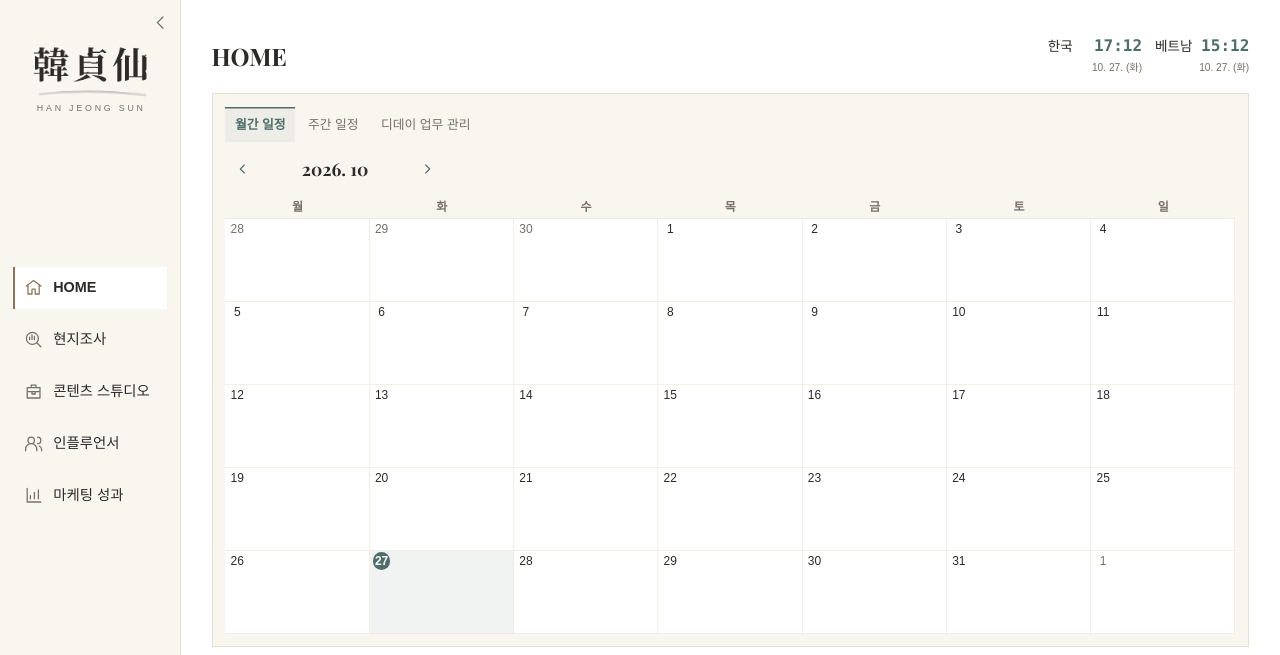
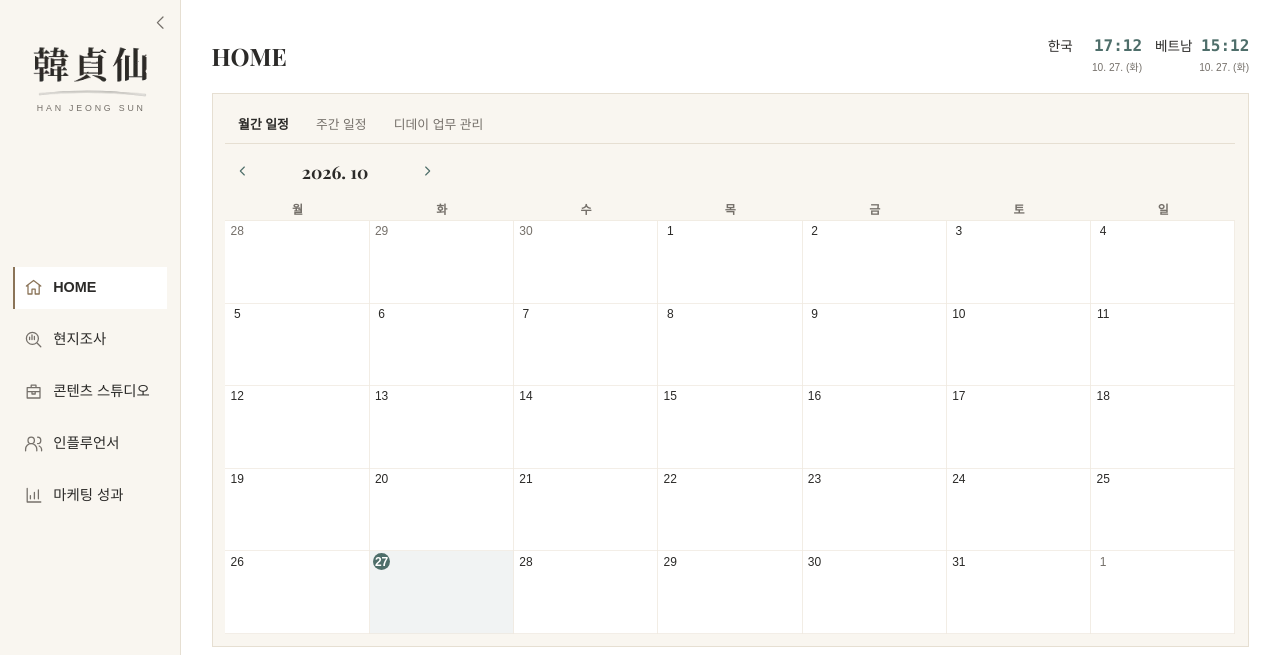
Before and after one commit to ihappy7725/hanjungsun-marketing-project-2nd, a Flask app: page /home/ in a window 1280 px wide. Shown: the top 655 px of the page. Run offline with Flask 3, Linux system fonts and the light colour scheme; data that the repository does not hold is empty; some web fonts are replaced.

Commit message:
style: 통화 표기 VND로 통일, 공통 상단 탭(.ui-tabs) 추가 및 HOME·현지조사 하위 탭에 적용
PM 위임에 따른 공통 UI 수정 2단계
- VND 통일: 현지조사 가격 표시 · 사례 문구 · AI 인사이트 문구의 ₫/동 → VND,
  조사 CSV 문장 속 ₫는 읽을 때 VND로 변환(원본 파일 유지), KPI ROAS 통화 버튼 '동' → 'VND'
- 공통 상단 탭 base.css .ui-tabs 추가(콘텐츠 스튜디오 · 인플루언서와 같은 글자 + 금색 밑줄)
- HOME 월간/주간/디데이 탭(카드 모양)과 현지조사 경쟁제품 하위 탭(폴더 모양)을 공통 탭으로 변경
  (각 탭 CSS는 탭 모양 규칙을 지우고 배치 · 크기만 유지)

```diff
--- a/home/static/css/home_main.css
+++ b/home/static/css/home_main.css
@@ -306,10 +306,9 @@
 }
 .home-page .home-event.is-provisional { background: transparent; color: var(--muted); border: 1px dashed var(--line-strong); border-left: 3px dashed var(--gold); }
 .home-page .home-period-bar.is-provisional { background: transparent; color: var(--muted); border: 1px dashed var(--line-strong); border-left: 3px dashed var(--gold); }
-.home-page .home-mainpanel > .home-paneltabs { flex: 0 0 auto; flex-direction: row; align-items: stretch; gap: var(--space-2); margin-bottom: var(--space-6); border-bottom: 1px solid var(--line-strong); }
-.home-page .home-paneltab { display: inline-flex; align-items: center; justify-content: center; gap: var(--space-4); min-width: 148px; min-height: var(--control-height); margin-bottom: -1px; padding: var(--space-4) var(--space-7); border: 1px solid var(--line); border-bottom-color: var(--line-strong); background: var(--paper); color: var(--muted); font-family: var(--font-body); font-size: var(--home-body-size); font-weight: 500; cursor: pointer; }
-.home-page .home-paneltab:hover { color: var(--ink); border-color: var(--line-strong); }
-.home-page .home-paneltab[aria-selected="true"] { background: var(--white); color: var(--ink); border-color: var(--line-strong); border-bottom-color: var(--white); box-shadow: inset 0 3px 0 var(--teal); font-weight: 600; }
+/* 상단 탭 모양은 공통 탭(base.css .ui-tabs: 글자 + 금색 밑줄). 여기서는 배치만 정합니다. */
+.home-page .home-mainpanel > .home-paneltabs { flex: 0 0 auto; flex-direction: row; margin-bottom: var(--space-6); }
+.home-page .home-paneltab { display: inline-flex; align-items: center; justify-content: center; gap: var(--space-4); font-size: var(--home-body-size); }
 .home-page .home-paneltab:focus-visible { outline: 2px solid var(--accent); outline-offset: -5px; }
 .home-page .home-tab-index { font-family: var(--font-mono); font-size: var(--fs-table); color: var(--muted); }
 .home-page .home-btn-sep { width: 1px; align-self: stretch; margin: 0 var(--space-2); background: var(--line); }
@@ -409,9 +408,7 @@
 .home-page .home-clock time { grid-column: 1 / -1; text-align: right; font-size: calc(var(--fs-table) * .85); color: var(--muted); }
 .home-page .home-grid { grid-template-columns: minmax(0, 1.98fr) minmax(0, 1fr); }
 .home-page .home-mainpanel { border: 0; padding: var(--space-6); }
-.home-page .home-mainpanel > .home-paneltabs { border: 0; margin-bottom: 0; gap: var(--space-2); }
-.home-page .home-paneltab, .home-page .home-paneltab:hover { border: 0; box-shadow: none; min-height: 44px; min-width: 0; margin-bottom: 0; padding: var(--space-5) var(--space-6); background: var(--paper); color: var(--muted); font-weight: 500; }
-.home-page .home-paneltab[aria-selected="true"] { border: 0; background: var(--white); color: var(--ink); box-shadow: inset 0 3px 0 var(--teal); font-weight: var(--title-weight); }
+.home-page .home-mainpanel > .home-paneltabs { margin-bottom: 0; }
 .home-page .home-mainpanel > .home-panel-actions { flex: 0 0 auto; display: flex; flex-direction: row; justify-content: space-between; align-items: center; flex-wrap: wrap; gap: var(--space-4); padding: var(--space-4) 0; }
 .home-page .home-panel-actions .btn, .home-page .home-panel-actions .home-icon-btn { border: 0; min-height: 32px; background: transparent; padding: var(--space-2) var(--space-4); }
 .home-page .home-panel-actions .btn:hover, .home-page .home-panel-actions .home-icon-btn:hover { background: var(--paper); }
@@ -523,7 +520,6 @@
 .home-page .home-card, .home-page .home-range, .home-page dialog, .home-page .btn, .home-page .home-icon-btn, .home-page input, .home-page textarea, .home-page select { border: 0; box-shadow: none; }
 /* 팝업의 입력칸은 밝은 바탕을 유지해 적을 수 있는 영역을 구분합니다. */
 .home-page dialog input:not([type="checkbox"]):not([type="radio"]):not([type="hidden"]), .home-page dialog select, .home-page dialog textarea { background: var(--control-bg); }
-.home-page .home-mainpanel .home-paneltab { border: 0; }
 .home-page .home-news .home-suggestion { border: 0; }
 .home-page input:focus-visible, .home-page textarea:focus-visible, .home-page select:focus-visible, .home-page button:focus-visible, .home-page a:focus-visible { outline: 2px solid var(--teal); outline-offset: 2px; }
 .home-page #calendar-period, .home-page #planner-title { font-size: calc(var(--fs-subheading) * 1.2); font-weight: var(--title-weight); font-family: var(--font-title); line-height: var(--line-height-heading); }
@@ -537,10 +533,9 @@
 
 /* STEP 1: 캘린더 카드의 공통 헤더만 정돈합니다. 날짜 칸·시간표·간트 내부는 유지합니다. */
 .home-page .home-calendar-widget { padding: var(--space-6); min-width: 0; }
-.home-page .home-calendar-widget > .home-paneltabs { flex: 0 0 auto; align-items: stretch; gap: var(--space-2); margin: 0; padding: 0; border: 0; overflow-x: auto; overflow-y: hidden; scrollbar-width: thin; }
-.home-page .home-calendar-widget .home-paneltab { flex: 0 0 auto; display: inline-flex; align-items: center; justify-content: center; min-width: 0; min-height: var(--control-height); margin: 0; padding: var(--space-4) var(--space-5); border: 0; background: transparent; box-shadow: none; color: var(--muted); font-family: var(--font-body); font-size: var(--fs-body); font-weight: 500; line-height: var(--line-height-heading); white-space: nowrap; }
-.home-page .home-calendar-widget .home-paneltab:hover { background: color-mix(in srgb, var(--teal) 5%, var(--white)); color: var(--ink); filter: none; }
-.home-page .home-calendar-widget .home-paneltab[aria-selected="true"] { background: color-mix(in srgb, var(--teal) 7%, var(--white)); box-shadow: inset 0 2px 0 var(--teal); color: var(--teal); font-weight: var(--title-weight); }
+/* 탭 모양(글자 + 금색 밑줄)은 공통 탭 base.css .ui-tabs. 여기서는 배치·크기만 정합니다. */
+.home-page .home-calendar-widget > .home-paneltabs { flex: 0 0 auto; margin: 0; padding: 0; overflow-y: hidden; }
+.home-page .home-calendar-widget .home-paneltab { flex: 0 0 auto; display: inline-flex; align-items: center; justify-content: center; min-width: 0; min-height: var(--control-height); font-family: var(--font-body); font-size: var(--fs-body); line-height: var(--line-height-heading); }
 .home-page .home-calendar-widget .home-paneltab:focus-visible { outline: 2px solid var(--teal); outline-offset: -3px; }
 .home-page .home-calendar-widget > .home-panel-actions { margin: 0; padding: var(--space-5) 0; }
 .home-page .home-calendar-widget .home-calendar-navigation { display: inline-flex; flex-wrap: nowrap; align-items: center; gap: var(--space-4); max-width: 100%; min-width: 0; }
--- a/home/templates/home/home_index.html
+++ b/home/templates/home/home_index.html
@@ -20,7 +20,7 @@
   <div class="home-grid">
     <div class="home-main-column">
       <section class="home-card home-mainpanel home-calendar-widget home-resizable" aria-label="캘린더와 디데이 업무 관리">
-        <div class="home-paneltabs" role="tablist" aria-label="화면 전환">
+        <div class="home-paneltabs ui-tabs" role="tablist" aria-label="화면 전환">
           <button class="home-paneltab" id="tab-calendar" type="button" role="tab" aria-selected="true" aria-controls="calendar-panel" tabindex="0">월간 일정</button>
           <button class="home-paneltab" id="tab-week" type="button" role="tab" aria-selected="false" aria-controls="calendar-panel" tabindex="-1">주간 일정</button>
           <button class="home-paneltab" id="tab-campaign" type="button" role="tab" aria-selected="false" aria-controls="campaign-panel" tabindex="-1">디데이 업무 관리</button>
--- a/kpi/templates/kpi/kpi_index.html
+++ b/kpi/templates/kpi/kpi_index.html
@@ -228,7 +228,7 @@
           <div class="kpi-seg" role="group" aria-label="통화 단위">
             <button type="button" class="is-on" data-kpi-action="currency" data-cur="KRW" aria-pressed="true">원</button>
             <button type="button" data-kpi-action="currency" data-cur="USD" aria-pressed="false">달러</button>
-            <button type="button" data-kpi-action="currency" data-cur="VND" aria-pressed="false">동</button>
+            <button type="button" data-kpi-action="currency" data-cur="VND" aria-pressed="false">VND</button>
           </div>
           {{ move_tools() }}
           {{ expand_button() }}
--- a/market_analysis/routes.py
+++ b/market_analysis/routes.py
@@ -519,7 +519,9 @@ def _csv_rows(path):
     text = _read_text(path)
     if not text:
         return []
-    return [{(k or "").strip(): (v or "").strip() for k, v in row.items() if k} for row in csv.DictReader(io.StringIO(text))]
+    # 통화 표기 통일: 조사 원문의 ₫(동)는 화면·AI에 보낼 때 VND로 바꿉니다(원본 CSV는 그대로).
+    vnd = lambda v: re.sub(r"\s*₫", " VND", v) if "₫" in v else v
+    return [{(k or "").strip(): vnd((v or "").strip()) for k, v in row.items() if k} for row in csv.DictReader(io.StringIO(text))]
 
 
 def _research_segment(product):
--- a/market_analysis/services/insight_service.py
+++ b/market_analysis/services/insight_service.py
@@ -202,7 +202,7 @@ VN_MARKETING_CALENDAR = [
         "kind": "핵심 감사 선물 기념일",
         "demand": "학생·학부모가 교사에게 감사를 표하는 전국적 기념일로, 부담 없으면서 격식 있는 디저트·차 세트 선호",
         "lead_time": "D-21 (10월 말) 학부모·학생 타깃 Facebook·Zalo 선물 추천 광고",
-        "action": "10만~30만 동 가격대의 단정한 손잡이형 기프트 박스 및 차(Tea)·커피 페어링 메시지 소구",
+        "action": "10만~30만 VND 가격대의 단정한 손잡이형 기프트 박스 및 차(Tea)·커피 페어링 메시지 소구",
     },
     {
         "code": "year_end",
--- a/platform_core/static/css/base.css
+++ b/platform_core/static/css/base.css
@@ -158,6 +158,13 @@ button { cursor: pointer; color: inherit; }
 button:hover { filter: brightness(.96); }
 a { color: inherit; text-underline-offset: 4px; }
 :lang(vi), .text-vi { font-family: var(--font-vi); }
+
+/* ---------- 공통 상단 탭 (콘텐츠 스튜디오 · 인플루언서 탭과 같은 디자인) ----------
+   글자 탭 + 선택된 탭은 금색 밑줄 · 진한 글씨. role="tab"이면 aria-selected, 링크면 aria-current="page"로 선택 표시. */
+.ui-tabs { display: flex; gap: var(--space-1); border-bottom: 1px solid var(--line); overflow-x: auto; scrollbar-width: none; }
+.ui-tabs > :is(a, button) { flex: none; appearance: none; margin-bottom: -1px; padding: var(--space-5) var(--space-6); border: 0; border-bottom: 2px solid transparent; border-radius: 0; background: none; box-shadow: none; color: var(--muted); font: inherit; font-weight: 500; text-decoration: none; white-space: nowrap; cursor: pointer; }
+.ui-tabs > :is(a, button):hover { color: var(--ink); }
+.ui-tabs > :is([aria-selected="true"], [aria-current="page"]) { border-bottom-color: var(--gold); color: var(--ink); font-weight: 600; }
 
 /* ---------- 접이식 사이드바 · 본문 ---------- */
 .app { --sidebar-width: var(--sidebar-expanded); min-height: calc(100vh / var(--ui-zoom)); padding-left: var(--sidebar-width); }
```
Also changed, not shown: market_analysis/static/css/market_analysis_main.css (+2 -5 lines), market_analysis/static/js/market_analysis_main.js (+10 -10 lines).
